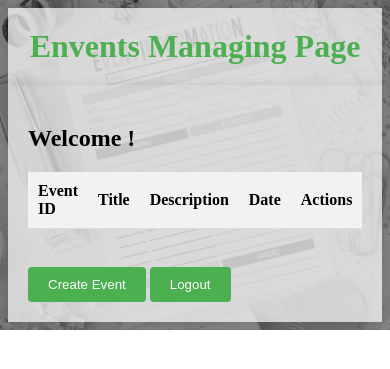
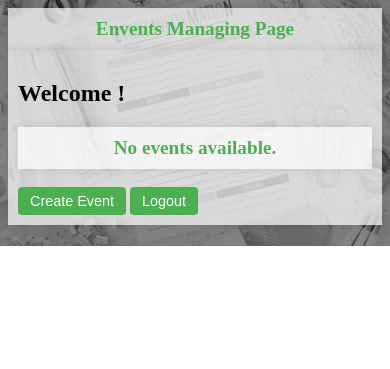
Before and after one commit to Kemal-RC-GH/Final_Project-ROEM, a Flask app: page /dashboard in a window 390 px wide. Shown: the top 369 px of the page. Run offline with Flask 3, Linux system fonts and the light colour scheme; the visitor is signed in with stand-in values (Sample User, id 1); lists and menus that the app fills with data are empty.

Commit message:
project review improvements

```diff
--- a/app.py
+++ b/app.py
@@ -1,235 +1,7 @@
-from flask import Flask, render_template, request, session, redirect, flash, get_flashed_messages, json
-from datetime import datetime
+from flask import Flask
+import routes  # Import the routes from routes.py
 
-app = Flask(__name__)           # All required classes and functions imported. Flask file defined
-app.secret_key = "1234@$"       # secret added for the sake of syntax
+app = routes.app  # Use the app instance from routes.py
 
-class Users:
-    def __init__(self, users_file_path):    # properties of the class defined
-        self.users_file_path = users_file_path
-        self.USERS = self.load_users()
-
-    def load_users(self):   # admin users loaded from json file
-        file = open(self.users_file_path, "r")
-        users = json.load(file)
-        file.close()
-        return users
-
-    def save_users(self, users):
-        file = open(self.users_file_path, "w")
-        json.dump(users, file)
-        file.close()
-
-users_instance = Users("users.json") # Initialize Users instance
-
-def login_validation(username, password):
-    users = users_instance.USERS
-    if users.get(username) == password:
-        session["username"] = username
-        return True          # if both username and password are correct return true
-    return False
-
-def get_events(username):
-    events = []                 # initialize empty event list
-    try:
-        file = open("events.txt" , "r")
-        for line in file:
-            event_parts = line.strip().split(",")
-            if len(event_parts) == 4:
-                event_id, title, description, date = event_parts
-                if username == title.split("-")[0]:
-                    events.append({"id": event_id, "title": title, "description": description, "date": date})
-        file.close()
-    except FileNotFoundError:
-        print("events.txt file not found!")    # if file is corrupt or has problems
-    return events
-
-def save_event(event):
-    file = open("events.txt", "a")
-    file.write(event["id"] + "," + event["title"] + "," + event["description"] + "," + event["date"] + "\n")
-    file.close()
-
-def is_event_available(username, date_str, event_id=None):
-    events = get_events(username)
-    for event in events:       # event id should also be checked to allow editing
-        if event["date"] == date_str and (event_id is None or event["id"] != event_id):
-            return False
-    return True    # Here we check the availability of the event on the same date to avoid duplication
-
-def update_event(event):
-    events = get_events(session["username"])
-    for i, e in enumerate(events):
-        if e["id"] == event["id"]:
-            events[i] = event
-            break
-    file = open("events.txt", "w")
-    for e in events:
-        line = "{},{},{},{}\n".format(e["id"], e["title"], e["description"], e["date"])
-        file.write(line)
-    file.close()
-
-def delete_event_from_file(event_id):
-    events = get_events(session["username"]) # here event is deleted from text file using write
-    for i, e in enumerate(events):
-        if e["id"] == event_id:
-            del events[i]
-            break
-    file = open("events.txt", "w")
-    for e in events:
-        file.write("{},{},{},{}\n".format(e["id"], e["title"], e["description"], e["date"]))
-    file.close()
-
-@app.route("/", methods=["GET"])
-def index():
-    username = session.get("username")
-    if username:
-        return redirect("/login")
-    return render_template("index.html")        # route defined for admin login
-
-@app.route("/login", methods=["GET", "POST"])
-def login():
-    if request.method == "POST":
-        username = request.form["username"]
-        password = request.form["password"]
-        users = users_instance.USERS
-        user_password = users.get(username)
-        if user_password and user_password == password:  # Here we check availability of user password and then we compare it to stored password
-            session["username"] = username
-            return redirect("/dashboard")
-        flash("Invalid username or password!")
-    return render_template("login.html", flash_message=get_flashed_messages())
-
-@app.route("/register", methods=["GET", "POST"])
-def register():
-    if request.method == "POST":
-        username = request.form["username"]
-        password = request.form["password"]
-        confirm_password = request.form["confirm_password"]
-
-        if password != confirm_password:                    # password confirmation
-            flash("Passwords do not match!")
-            return render_template("register.html", flash_message=get_flashed_messages())
-
-        users = users_instance.USERS
-        username_exists = False
-        for key in users.keys():                # Here we are going to check if the username exists
-            if key == username:
-                username_exists = True
-                break
-
-        if username_exists:          # Here if username exists, it will flash a message otherwise will register
-            flash("Username already exists!")
-            return render_template("register.html", flash_message=get_flashed_messages())
-
-        users[username] = password   # build the new dictionary
-        users_instance.save_users(users)            # save it to the json file using save_user function
-        session["username"] = username # update session for direct login and flash the below message
-        return redirect("/dashboard")
-
-    return render_template("register.html", flash_message=get_flashed_messages())
-
-@app.route("/dashboard", methods=["GET"])
-def dashboard():
-    username_in_session = False         # here we need to check if the user is in session
-    for key in session.keys():
-        if key == "username":
-            username_in_session = True
-            break
-
-    if username_in_session:                     # As the user is in session, we need to load the respective users events
-        events = get_events(session["username"])
-        return render_template("dashboard.html", events=events, username=session["username"])
-    return redirect("/login")
-
-@app.route("/create_event", methods=["GET", "POST"])
-def create_event():
-    try:
-        session_username = session["username"]           # check whether the username is in session
-    except KeyError:
-        return redirect("/login")
-
-    if request.method == "POST":                        # post the form for the user
-        title = request.form["title"].strip()
-        description = request.form["description"].strip()
-        date_str = request.form["date"].strip()
-        username = session_username + "-"
-        event_id = str(datetime.now().timestamp()).split(".")[0]   # generate unique event ids and this the python module used
-
-        if title == "" or description == "" or date_str == "":
-            flash("Please fill all fields!")          # if user tried to create event without providing required info
-            return render_template("create_event.html", flash_message=get_flashed_messages())
-
-        if not is_event_available(session_username, date_str):  # Call event availability function to avoid duplication
-            flash("Event already exists for this date!")
-            return render_template("create_event.html", event_id=event_id, flash_message=get_flashed_messages())
-
-        new_event = {"id": event_id, "title": username + title, "description": description, "date": date_str}
-        save_event(new_event)        # Save new event using save_event function to the text file
-        return redirect("/dashboard")
-
-    return render_template("create_event.html")
-
-@app.route("/edit_event/<string:event_id>", methods=["GET", "POST"])
-def edit_event(event_id):
-    try:
-        session_username = session["username"]  # Check whether the username is in session
-    except KeyError:
-        return redirect("/login")
-
-    if request.method == "GET":  # Get the updates from the user
-        events = get_events(session_username)
-        event = next((e for e in events if e["id"] == event_id), None)  # Find the event by id
-        if event:
-            event["title"] = event["title"].replace(session_username + "-", "")  # Remove username from the title for editing
-            return render_template("edit_event.html", event=event)
-        else:
-            flash("Event not found!")
-            return redirect("/dashboard")
-
-    elif request.method == "POST":
-        title = request.form["title"].strip()
-        description = request.form["description"].strip()
-        date_str = request.form["date"].strip()
-        username = session_username + "-"
-
-        if title == "" or description == "" or date_str == "":
-            flash("Please fill all fields!")  # If user tried to create event without providing required info
-            event = {"id": event_id, "title": title, "description": description, "date": date_str}
-            return render_template("edit_event.html", event=event, flash_message=get_flashed_messages())
-
-        if not is_event_available(session_username, date_str, event_id):  # Pass event_id to exclude the current event
-            flash("Event already exists for this date!")
-            event = {"id": event_id, "title": title, "description": description, "date": date_str}
-            return render_template("edit_event.html", event=event, flash_message=get_flashed_messages())
-
-        updated_event = {"id": event_id, "title": username + title, "description": description, "date": date_str}  # Use the updated title directly
-        update_event(updated_event)  # Save edited event using update_event function to the text file
-        return redirect("/dashboard")
-
-    flash("Method not allowed")
-    return redirect("/dashboard")
-
-@app.route("/delete_event/<string:event_id>", methods=["GET", "POST"])
-def delete_event(event_id):
-    if "username" not in session:
-        return redirect("/login")
-
-    if request.method == "GET":
-        event = next((e for e in get_events(session["username"]) if e["id"] == event_id), None)
-        if event:
-            return render_template("delete_event.html", event=event, flash_message=get_flashed_messages())
-        else:
-            flash("Event not found!")
-            return redirect("/dashboard")
-
-    elif request.method == "POST":
-        delete_event_from_file(event_id)  # Call the function to delete from file
-        return redirect("/dashboard")
-
-@app.route("/logout", methods=["GET"])
-def logout():
-    session.pop("username", None)  # Here session is stopped and redirected to the index page
-    return redirect("/")
-
-if __name__ == "__main__":  # Part of the flask format
+if __name__ == "__main__":
     app.run(debug=True)
--- a/events.txt
+++ b/events.txt
@@ -1 +1 @@
-1721502844,Stars-entertain,for all,2024-07-30
+1721574018,mohamed-test,test,2024-07-23
--- /dev/null
+++ b/routes.py
@@ -0,0 +1,167 @@
+from flask import Flask, render_template, request, session, redirect, flash, get_flashed_messages, json
+from datetime import datetime
+from utility import users_instance, get_events, is_event_available, save_event, update_event, delete_event_from_file, is_valid_password, login_validation
+
+app = Flask(__name__)           # All required classes and functions imported. Flask file defined
+app.secret_key = "1234@$"       # secret added for the sake of syntax
+
+@app.route("/", methods=["GET"])
+def index():
+    username = session.get("username")
+    if username:
+        return redirect("/login")
+    return render_template("index.html")        # route defined for admin login
+
+@app.route("/login", methods=["GET", "POST"])
+def login():
+    if request.method == "POST":
+        username = request.form["username"]
+        password = request.form["password"]
+
+        if username == "" or password == "":
+            flash("Please fill all fields!")          # if user tried to login without providing required info
+            return render_template("register.html", flash_message=get_flashed_messages())
+
+        if not is_valid_password(password):
+            flash("Password does not meet the criteria!")
+            return render_template("login.html", flash_message=get_flashed_messages())
+
+        if login_validation(username, password):     # Here we check availability of user password and then we compare it to stored password
+            return redirect("/dashboard")
+        flash("Invalid username or password!")
+
+    return render_template("login.html", flash_message=get_flashed_messages())
+
+@app.route("/register", methods=["GET", "POST"])
+def register():
+    if request.method == "POST":
+        username = request.form["username"]
+        password = request.form["password"]
+        confirm_password = request.form["confirm_password"]
+
+
+        if username == "" or password == "" or confirm_password == "":
+            flash("Please fill all fields!")          # if user tried to register without providing required info
+            return render_template("register.html", flash_message=get_flashed_messages())
+
+        if password != confirm_password:
+            flash("Passwords do not match!")
+            return render_template("register.html", flash_message=get_flashed_messages())
+
+        if not is_valid_password(password):
+            flash("Password must be at least 8 characters long and contain at least one special character!")
+            return render_template("register.html", flash_message=get_flashed_messages())
+
+        users = users_instance.USERS
+        if username in users:
+            flash("Username already exists!")
+            return render_template("register.html", flash_message=get_flashed_messages())
+
+        users[username] = password
+        users_instance.save_users(users)
+        session["username"] = username
+        return redirect("/dashboard")
+
+    return render_template("register.html", flash_message=get_flashed_messages())
+
+@app.route("/dashboard", methods=["GET"])
+def dashboard():
+    if "username" not in session:
+        return redirect("/login")
+
+    events = get_events(session["username"])
+    events_available = len(events) > 0
+    return render_template("dashboard.html", events=events, events_available=events_available, username=session["username"])
+
+@app.route("/create_event", methods=["GET", "POST"])
+def create_event():
+    try:
+        session_username = session["username"]           # check whether the username is in session
+    except KeyError:
+        return redirect("/login")
+
+    if request.method == "POST":                        # post the form for the user
+        title = request.form["title"].strip()
+        description = request.form["description"].strip()
+        date_str = request.form["date"].strip()
+        username = session_username + "-"
+        event_id = str(datetime.now().timestamp()).split(".")[0]   # generate unique event ids and this the python module used
+
+        if title == "" or description == "" or date_str == "":
+            flash("Please fill all fields!")          # if user tried to create event without providing required info
+            return render_template("create_event.html", flash_message=get_flashed_messages())
+
+        if not is_event_available(session_username, date_str):  # Call event availability function to avoid duplication
+            flash("Event already exists for this date!")
+            return render_template("create_event.html", event_id=event_id, flash_message=get_flashed_messages())
+
+        new_event = {"id": event_id, "title": username + title, "description": description, "date": date_str}
+        save_event(new_event)        # Save new event using save_event function to the text file
+        return redirect("/dashboard")
+
+    return render_template("create_event.html")
+
+@app.route("/edit_event/<string:event_id>", methods=["GET", "POST"])
+def edit_event(event_id):
+    try:
+        session_username = session["username"]  # Check whether the username is in session
+    except KeyError:
+        return redirect("/login")
+
+    if request.method == "GET":  # retrieves the events info
+        events = get_events(session_username)
+        event = next((e for e in events if e["id"] == event_id), None)  # Find the event by id
+        if event:
+            event["title"] = event["title"].replace(session_username + "-", "")  # Remove username from the title for editing
+            return render_template("edit_event.html", event=event)
+        else:
+            flash("Event not found!")
+            return redirect("/dashboard")
+
+    elif request.method == "POST":
+        title = request.form["title"].strip()
+        description = request.form["description"].strip()
+        date_str = request.form["date"].strip()
+        username = session_username + "-"
+
+        if title == "" or description == "" or date_str == "":
+            flash("Please fill all fields!")  # If user tried to create event without providing required info
+            event = {"id": event_id, "title": title, "description": description, "date": date_str}
+            return render_template("edit_event.html", event=event, flash_message=get_flashed_messages())
+
+        if not is_event_available(session_username, date_str, event_id):  # Pass event_id to exclude the current event
+            flash("Event already exists for this date!")
+            event = {"id": event_id, "title": title, "description": description, "date": date_str}
+            return render_template("edit_event.html", event=event, flash_message=get_flashed_messages())
+
+        updated_event = {"id": event_id, "title": username + title, "description": description, "date": date_str}  # Use the updated title directly
+        update_event(updated_event)  # Save edited event using update_event function to the text file
+        return redirect("/dashboard")
+
+    flash("Method not allowed")
+    return redirect("/dashboard")
+
+@app.route("/delete_event/<string:event_id>", methods=["GET", "POST"])
+def delete_event(event_id):
+    if "username" not in session:
+        return redirect("/login")
+
+    if request.method == "GET":
+        event = next((e for e in get_events(session["username"]) if e["id"] == event_id), None)
+        if event:
+            return render_template("delete_event.html", event=event, flash_message=get_flashed_messages())
+        else:
+            flash("Event not found!")
+            return redirect("/dashboard")
+
+    elif request.method == "POST":
+        delete_event_from_file(event_id)  # Call the function to delete from file
+        return redirect("/dashboard")
+
+@app.route("/logout", methods=["GET"])
+def logout():
+    session.pop("username", None)  # Here session is stopped and redirected to the index page
+    return redirect("/")
+
+if __name__ == "__main__":  # Part of the flask format
+    app.run(debug=True)
--- a/static/local_storage.js
+++ b/static/local_storage.js
@@ -1,4 +1,5 @@
 const username = document.getElementById('username');
+const logoutButton = document.getElementById('logout-button');
 // here we check if the username input element exists
 if (username) {
     // here we add an event listener to save the name to localStorage when the input value changes
@@ -7,7 +8,6 @@
     });
 }
 
-const logoutButton = document.getElementById('logout-button');
 // here we check if the logout button element exists
 if (logoutButton) {
     // here we add an event listener to clear localStorage when the user clicks the logout button
--- a/static/style.css
+++ b/static/style.css
@@ -1,21 +1,8 @@
 body {
-    background-image: url(/static/Event-Information-Horizontal.jpg) ;
+  background-image: url(/static/Event-Information-Horizontal.jpg);
   background-repeat: no-repeat;
   background-position: center;
   background-size: cover;
-
-
-  }
-
-  .sayings {
-    bottom: 0;
-    position: relative;
-    max-width: 800px;
-    margin: auto;
-    padding: 20px;
-    background-color: rgb(255, 255, 255,0.7);
-    box-shadow:  0 0 10px rgba(0, 0, 0, 0.1);
-
 }
 
 .container {
@@ -24,19 +11,19 @@
   max-width: 800px;
   margin: auto;
   padding: 20px;
-    background-color: rgb(255, 255, 255,0.7);
-    box-shadow:  0 0 10px rgba(0, 0, 0, 0.1);
+  background-color: rgb(255, 255, 255, 0.7);
+  box-shadow: 0 0 10px rgba(0, 0, 0, 0.1);
 }
 
 h1 {
   position: relative;
   text-align: center;
   color: #4CAF50;
-    margin:auto;
+  margin: auto;
   padding: 20px;
   max-width: 800px;
-    background-color: rgb(255, 255, 255,0.7);
-    box-shadow:  0 0 10px rgba(0, 0, 0, 0.1);
+  background-color: rgb(255, 255, 255, 0.7);
+  box-shadow: 0 0 10px rgba(0, 0, 0, 0.1);
 }
 
 form {
@@ -91,7 +78,6 @@
 a {
   color: #4CAF50;
   text-decoration: none;
-
 }
 
 a:hover {
@@ -103,3 +89,56 @@
   font-weight: bold;
   margin-top: 10px;
 }
+
+/*Styles for tablet screens */
+@media (max-width: 768px) {
+  .container {
+      padding: 15px;
+  }
+
+  h1 {
+      font-size: 1.5em;
+      padding: 15px;
+  }
+
+  input[type="text"],
+  input[type="password"],
+  textarea {
+      padding: 8px;
+  }
+
+  button {
+      padding: 8px 16px;
+  }
+
+  table {
+      font-size: 0.9em;
+  }
+}
+
+/* Styles for mobile screens */
+@media (max-width: 480px) {
+  .container {
+      padding: 10px;
+  }
+
+  h1 {
+      font-size: 1.2em;
+      padding: 10px;
+  }
+
+  input[type="text"],
+  input[type="password"],
+  textarea {
+      padding: 6px;
+  }
+
+  button {
+      padding: 6px 12px;
+      font-size: 0.9em;
+  }
+
+  table {
+      font-size: 0.8em;
+  }
+}
--- a/static/welcome_admin.js
+++ b/static/welcome_admin.js
@@ -1,7 +1,7 @@
 const dashboardUser = document.getElementById('dashboard-user'); // here we get the dashboard user element
 
 const user = localStorage.getItem('name'); // here we get the user name from localStorage
-console.log(user);
+
 
 if (dashboardUser) {
     dashboardUser.innerHTML = user;
--- a/templates/create_event.html
+++ b/templates/create_event.html
@@ -19,6 +19,7 @@
             <textarea id="description" name="description" required></textarea>
             <label for="date">Date:</label>
             <input type="date" id="myDate" min="" name="date" required>
+            <br>&nbsp;<br>&nbsp;<br>
             <button type="submit">Create</button>
         </form>
         <div>
@@ -26,7 +27,7 @@
             <p class="error-message">{{ message }}</p>
             {% endfor %}
         </div>
-        <a href="/dashboard">Back to Dashboard</a>
+        <button onclick="location.href='/dashboard'">Dashboard</button>
     </div>
     <script src="../static/min_date.js"></script>
 </body>
--- a/templates/dashboard.html
+++ b/templates/dashboard.html
@@ -12,31 +12,39 @@
     <h1>Envents Managing Page</h1>
     <div class="container">
         <h2>Welcome <span id="dashboard-user"></span>!</h2>
+
+    {% if events_available %}
         <table>
             <thead>
                 <tr>
-                    <th>Event ID</th>
+                    <!-- <th>Event ID</th> -->
                     <th>Title</th>
-                    <th>Description</th>
+                    <th>Description&nbsp;&nbsp;&nbsp;&nbsp;&nbsp;</th>
                     <th>Date</th>
-                    <th>Actions</th>
+                    <th>Update Event</th>
+                    <th>Remove Event</th>
                 </tr>
             </thead>
             <tbody>
                 {% for event in events %}
                 <tr id="event-row-{{ event.id }}">
-                    <td>{{ event.id }}</td>
+                    <!-- <td>{{ event.id }}</td> -->
                     <td>{{ event.title }}</td>
                     <td>{{ event.description }}</td>
                     <td>{{ event.date }}</td>
                     <td>
-                        <button onclick="location.href='/edit_event/{{ event.id }}'">&nbsp;&nbsp;Edit&nbsp;&nbsp;</button><br><br>
+                        <button onclick="location.href='/edit_event/{{ event.id }}'">Edit</button>
+                    </td>
+                    <td>
                         <button onclick="location.href='/delete_event/{{ event.id }}'">Delete</button>
                     </td>
                 </tr>
                 {% endfor %}
             </tbody>
         </table>
+        {% else %}
+        <h1>No events available.</h1>
+        {% endif %}
         <br>
         <div style="display: inline-block;">
         <button onclick="location.href='/create_event'">Create Event</button>
--- a/templates/delete_event.html
+++ b/templates/delete_event.html
@@ -13,7 +13,7 @@
     <div class="container">
         <h2>Delete Event</h2>
         <p>Are you sure you want to delete the following event?</p>
-        <p>Event ID: {{ event.id }}</p>
+        <!-- <p>Event ID: {{ event.id }}</p> -->
         <p>Title: {{ event.title }}</p>
         <p>Description: {{ event.description }}</p>
         <p>Date: {{ event.date }}</p>
--- a/templates/edit_event.html
+++ b/templates/edit_event.html
@@ -19,6 +19,7 @@
             <textarea id="description" name="description" required>{{ event.description }}</textarea>
             <label for="date">Date:</label>
             <input type="date" id="myDate" min="" name="date" value="{{ event.date }}" required>
+            <br>&nbsp;<br>&nbsp;<br>
             <button type="submit">Save</button>
         </form>
         <div>
--- a/templates/index.html
+++ b/templates/index.html
@@ -28,8 +28,6 @@
         <div class="menu_right">
             <a href="/login" class="btn-contact sm-hidden">Login</a>
             <a href="/register" class="btn-contact sm-hidden">Sign up</a>
-
-            </button>
         </div>
     </nav>
 
--- a/users.json
+++ b/users.json
@@ -1 +1 @@
-{"Ayman": "qwe", "Remotecoders": "123", "Stars": "123", "ayman": "123", "kemal": "qwe", "remotecoders": "coders", "sabrin": "asd", "stars": "stars"}
+{"Ammar": "123", "Hatem": "123", "Hazem": "123", "Khalil": "123", "Remotecoders": "123", "Wafae": "123", "jhon": "1234as!@", "kamal": "123", "khalil2": "123", "mohamed": "123asd!@"}
```
Also changed, not shown: utility.py (added, +85 -0 lines), README.md, static/background-image.jpg (deleted). Lines whose indentation alone changed are shown as unchanged.
